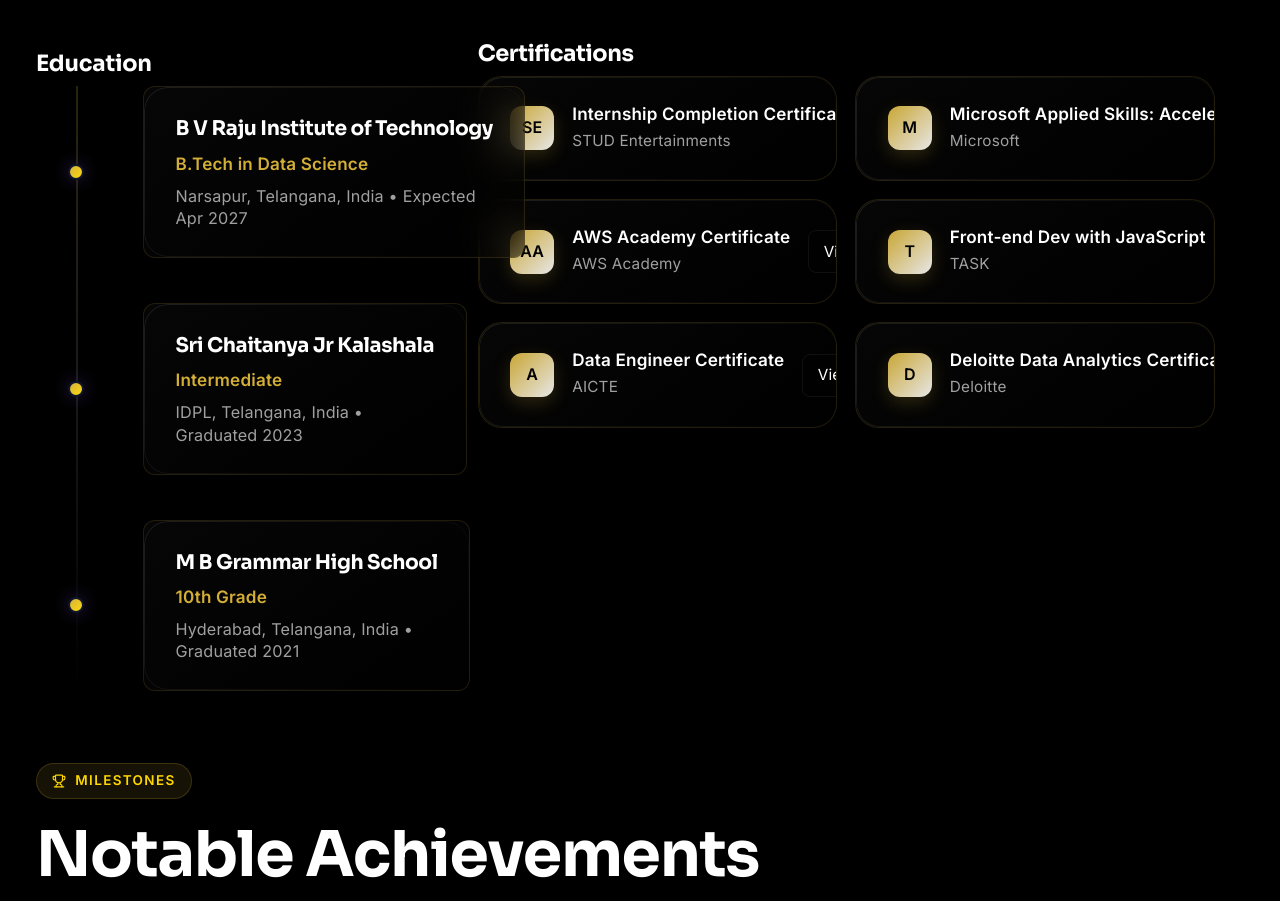
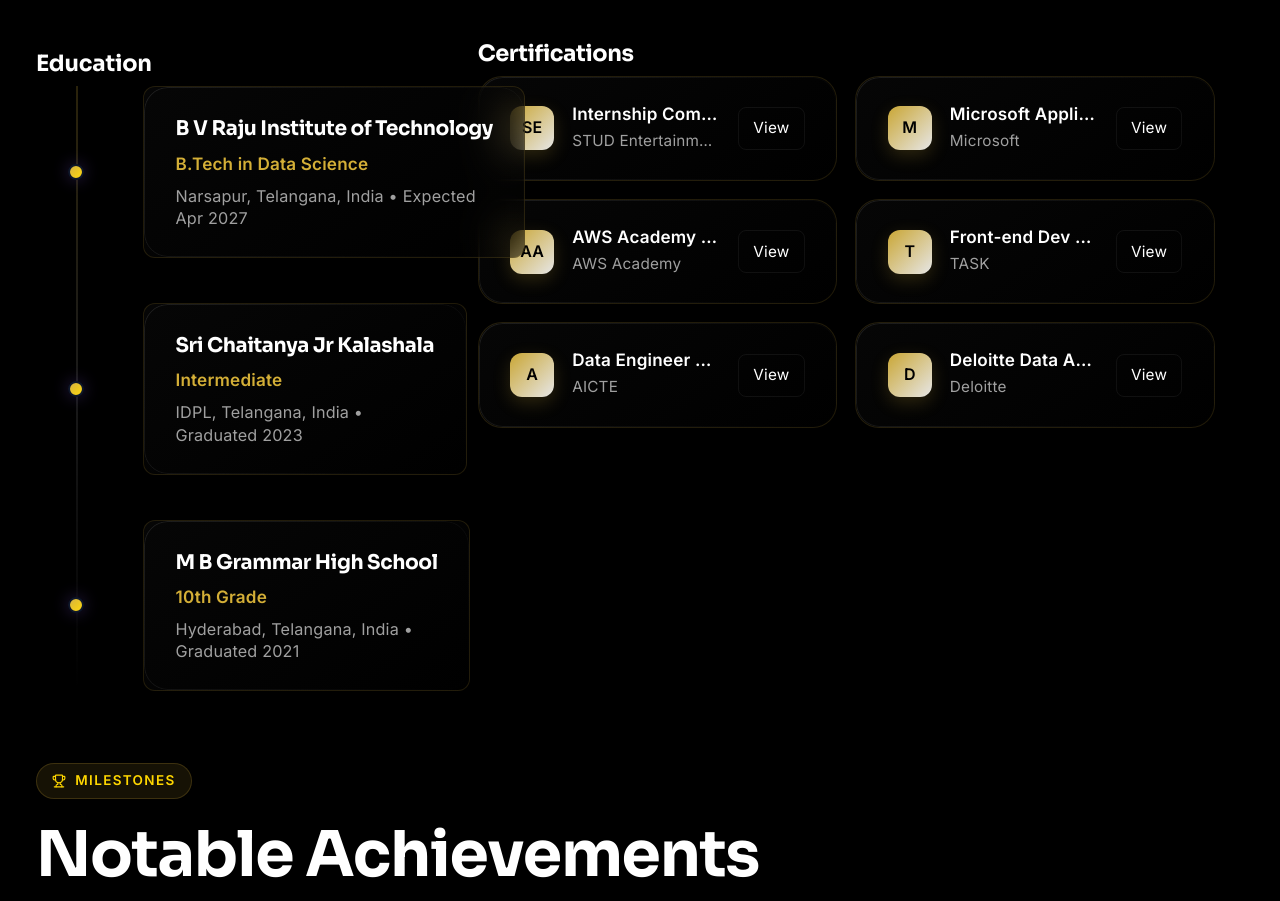
Before and after one commit to saiharish587/Portfolio, a React (Vite) app: page / in a window 1280 px wide. Shown: the part 3583-4484 px from the top of the page. Built offline with nearby package versions, Linux system fonts and the light colour scheme.

Commit message:
Fix certification layout: prevent View button from overflowing due to long text

```diff
--- a/src/styles.css
+++ b/src/styles.css
@@ -520,11 +520,11 @@ section {
 .cert-card { display: flex; align-items: center; gap: 1rem; padding: 0.9rem 1rem; min-height: 96px; transition: transform 0.25s ease, box-shadow 0.25s ease; }
 .cert-card:hover { transform: translateY(-6px); box-shadow: 0 30px 60px rgba(0,0,0,0.6), 0 0 40px rgba(212,175,55,0.06); border-color: rgba(212,175,55,0.18); }
 .cert-icon { width:44px; height:44px; border-radius:12px; display:flex; align-items:center; justify-content:center; font-weight:700; color:#000000; background: linear-gradient(135deg, rgba(212,175,55,0.95), rgba(255,255,255,0.9)); box-shadow: 0 6px 18px rgba(212,175,55,0.2); flex: 0 0 44px; }
-.cert-body { display:flex; flex-direction: column; gap: 0.25rem; align-items: flex-start; flex: 1 1 auto; }
-.cert-title { font-size: 0.95rem; font-weight: 600; line-height: 1.2; white-space: nowrap; overflow: hidden; text-overflow: ellipsis; }
-.cert-issuer { color: var(--text-secondary); font-size: 0.85rem; }
-.cert-btn { background: transparent; border: 1px solid rgba(255,255,255,0.06); color: var(--text-primary); padding: 0.45rem 0.8rem; border-radius: 8px; font-size: 0.85rem; text-decoration: none; margin-left: auto; }
-.cert-btn:hover { background: rgba(212,175,55,0.06); border-color: rgba(212,175,55,0.18); }
+.cert-body { display:flex; flex-direction: column; gap: 0.25rem; align-items: flex-start; flex: 1 1 auto; min-width: 0; }
+.cert-title { font-size: 0.95rem; font-weight: 600; line-height: 1.2; white-space: nowrap; overflow: hidden; text-overflow: ellipsis; width: 100%; }
+.cert-issuer { color: var(--text-secondary); font-size: 0.85rem; white-space: nowrap; overflow: hidden; text-overflow: ellipsis; width: 100%; }
+.cert-btn { background: transparent; border: 1px solid rgba(255,255,255,0.06); color: var(--text-primary); padding: 0.45rem 0.8rem; border-radius: 8px; font-size: 0.85rem; text-decoration: none; margin-left: auto; flex-shrink: 0; }
+.cert-btn:hover { background: rgba(212, 175, 55, 0.06); border-color: rgba(212, 175, 55, 0.18); }
 
 /* push education content slightly down so it lines up with certifications grid */
 .edu-column { padding-top: 0.6rem; }
```
